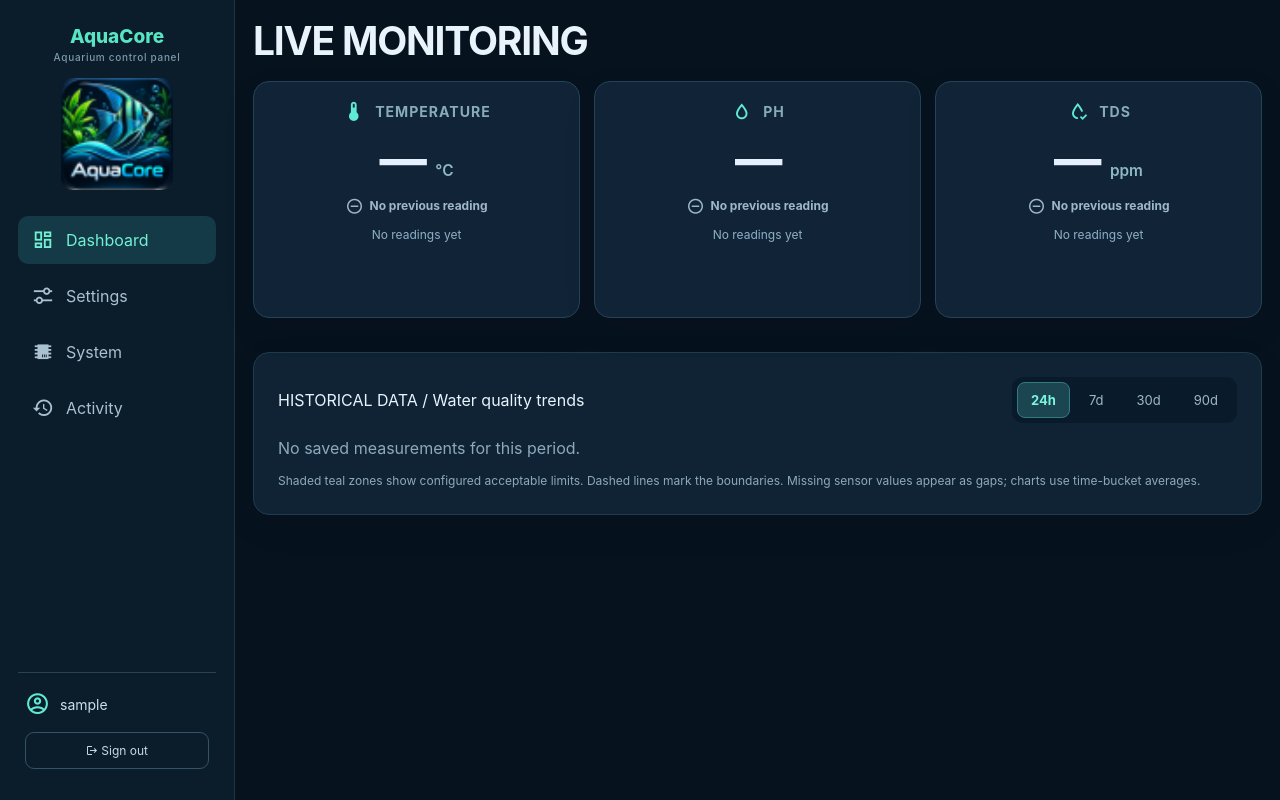
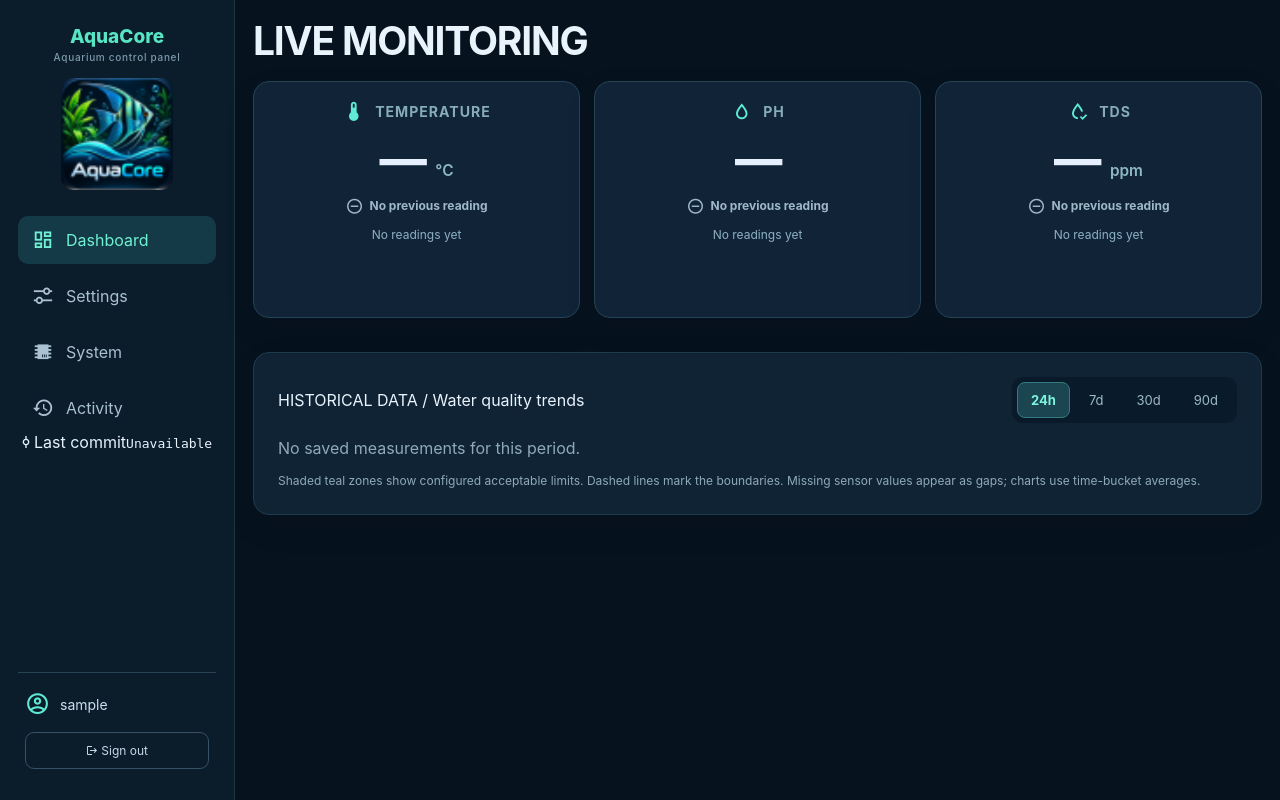
Before and after one commit to tomahawksmail/AquaCore_2.0, a Flask app: page /aquarium in a window 1280 px wide. Run offline with Flask 3, Linux system fonts and the light colour scheme; the visitor is signed in with stand-in values (Sample User, id 1); data that the repository does not hold is empty.

Commit message:
Show deployed Git commit in sidebar footer

```diff
--- a/templates/base.html
+++ b/templates/base.html
@@ -8,7 +8,7 @@
   <link rel="icon" type="image/png" href="{{ url_for('static', filename='img/favicon.png') }}">
   <link rel="apple-touch-icon" href="{{ url_for('static', filename='img/logo.png') }}">
   <link rel="stylesheet" href="https://cdn.jsdelivr.net/npm/@mdi/font@7.4.47/css/materialdesignicons.min.css">
-  <link rel="stylesheet" href="{{ url_for('static', filename='style.css', v='20261022-history-right') }}">
+  <link rel="stylesheet" href="{{ url_for('static', filename='style.css', v='20261022-last-commit') }}">
 </head>
 <body class="{{ 'is-login-page' if request.endpoint == 'login' or request.path == '/login' else '' }}">
   {% if request.path == '/login' %}
@@ -31,6 +31,7 @@
         <a href="/core_dashboard" class="{{ 'current' if request.path == '/core_dashboard' else '' }}"><i class="mdi mdi-chip" aria-hidden="true"></i> System</a>
         <a href="/loging" class="{{ 'current' if request.path == '/loging' else '' }}"><i class="mdi mdi-history" aria-hidden="true"></i> Activity</a>
       </nav>
+      <div class="sidebar-version"><i class="mdi mdi-source-commit" aria-hidden="true"></i><span>Last commit</span><code>{{ deployed_commit }}</code></div>
       <div class="sidebar-account">
         <div class="sidebar-account-name"><i class="mdi mdi-account-circle-outline" aria-hidden="true"></i><span>{{ session.get('user', 'Guest') }}</span></div>
         <form action="/logout" method="post"><input type="hidden" name="csrf" value="{{ csrf_token() }}"><button type="submit" class="outline small"><i class="mdi mdi-logout" aria-hidden="true"></i> Sign out</button></form>
```
